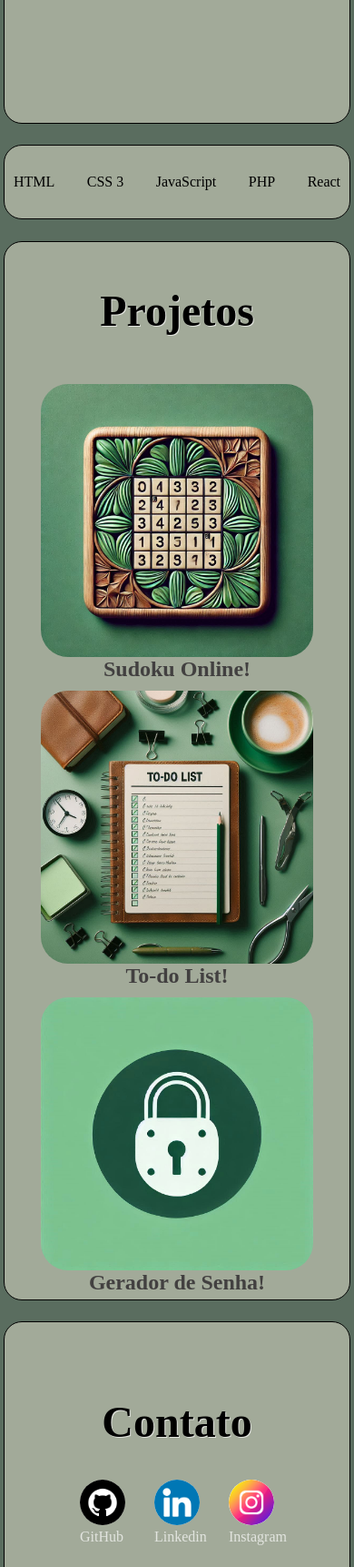
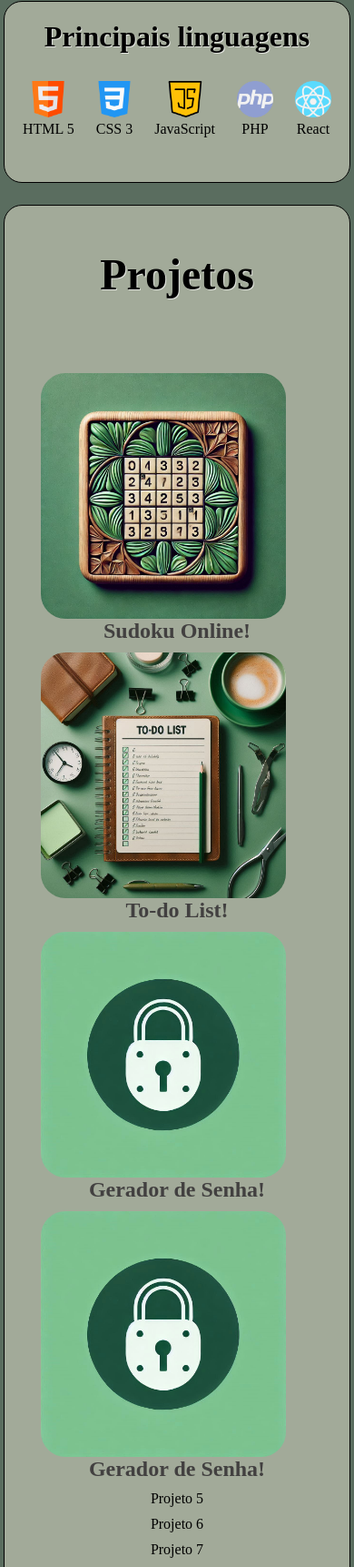
Before and after one commit to MatheusAG16/meu-portifolio, a plain HTML site: page index.html in a window 390 px wide. Shown: the part 900-2622 px from the top of the page at 91% size. Drawn offline with nearby package versions, Linux system fonts and the light colour scheme; a web font is replaced by a local one.

Commit message:
Testando Carrossel de imagens

```diff
--- a/index.html
+++ b/index.html
@@ -18,17 +18,25 @@
       rel="stylesheet"
     />
 
+    <!--Icones personalizados do GoogleFonts-->
+    <link
+      rel="stylesheet"
+      href="https://fonts.googleapis.com/css2?family=Material+Symbols+Outlined:opsz,wght,FILL,GRAD@20..48,100..700,0..1,-50..200"
+    />
+
     <!-- Favicon da página -->
     <link rel="shortcut icon" href="images/icon-fav.png" type="image/x-icon" />
 
     <!--Media querrys-->
     <link rel="stylesheet" href="style.css" media="all" />
-    <link rel="stylesheet" href="mobile.css" media="(max-width: 800px)" />
+    <link rel="stylesheet" href="mobile.css" media="(max-width: 768px)" />
     <link
       rel="stylesheet"
       href="tablet.css"
-      media="(min-width: 801px) and (max-width: 1024px)"
+      media="(min-width: 769px) and (max-width: 1024px)"
     />
+
+    <script src="script.js" defer></script>
   </head>
   <body>
     <!-- Cabeçalho fixo com navegação -->
@@ -75,18 +83,67 @@
 
       <!-- Seção de linguagens utilizadas -->
       <div class="container" id="linguagens">
+        <h1>Principais linguagens</h1>
         <ol>
-          <li><img src="" alt="" />HTML</li>
-          <li>CSS 3</li>
-          <li>JavaScript</li>
-          <li>PHP</li>
-          <li>React</li>
+          <li>
+            <figure>
+              <img
+                src="images/html.png"
+                alt="Icone do HTML"
+                class="linguagens__imagens"
+              />
+              <figcaption>HTML 5</figcaption>
+            </figure>
+          </li>
+          <li>
+            <figure>
+              <img
+                src="images/css-3.png"
+                alt="Icone do CSS"
+                class="linguagens__imagens"
+              />
+              <figcaption>CSS 3</figcaption>
+            </figure>
+          </li>
+          <li>
+            <figure>
+              <img
+                src="images/java-script.png"
+                alt="Icone do JavaScript"
+                class="linguagens__imagens"
+              />
+              <figcaption>JavaScript</figcaption>
+            </figure>
+          </li>
+          <li>
+            <figure>
+              <img
+                src="images/php.png"
+                alt="Icone do PHP"
+                class="linguagens__imagens"
+              />
+              <figcaption>PHP</figcaption>
+            </figure>
+          </li>
+          <li>
+            <figure>
+              <img
+                src="images/react.png"
+                alt="Icone do React"
+                class="linguagens__imagens"
+              />
+              <figcaption>React</figcaption>
+            </figure>
+          </li>
         </ol>
       </div>
 
-      <!-- Seção de projetos com contêiner -->
+      <!-- Seção de projetos com container -->
       <div class="container" id="projetos">
         <h1>Projetos</h1>
+        <button class="projeto__btn projeto__btn--anterior">
+          <span class="material-symbols-outlined"> arrow_back_ios </span>
+        </button>
         <div id="div-projetos">
           <!-- Projeto 1 -->
           <div class="projeto">
@@ -94,11 +151,10 @@
               <img
                 src="images/sudoku-intro.jpg"
                 alt="Screenshot do site online 'Sudoku' feito por Matheus de Andrade"
-                id="img-sudoku" class="img-projeto"
+                id="img-sudoku"
+                class="img-projeto"
               />
-              <h2>
-                Sudoku Online!
-              </h2>
+              <h2>Sudoku Online!</h2>
             </a>
           </div>
 
@@ -108,14 +164,11 @@
               <img
                 src="images/to-do-list-intro.jpg"
                 alt="Screenshot do site online 'To-do-list' feito por Matheus de Andrade"
-                id="img-to-do-list" class="img-projeto"
+                id="img-to-do-list"
+                class="img-projeto"
               />
-              <h2>
-                To-do List!
-              </h2>
+              <h2>To-do List!</h2>
             </a>
-
-
           </div>
 
           <!-- Projeto 3 -->
@@ -126,14 +179,37 @@
             >
               <img
                 src="images/gerador-de-senha-intro.jpg"
-                alt="Imagem do site Gerador de Senha criado por Matheus de Andrade!" id="img-gerador" class="img-projeto"
+                alt="Imagem do site Gerador de Senha criado por Matheus de Andrade!"
+                id="img-gerador"
+                class="img-projeto"
               />
-              <h2>
-                Gerador de Senha!
-              </h2>
+              <h2>Gerador de Senha!</h2>
             </a>
           </div>
+
+          <div class="projeto">
+            <a
+              href="https://matheusag16.github.io/Gerador-de-Senha/"
+              target="_blank"
+            >
+              <img
+                src="images/gerador-de-senha-intro.jpg"
+                alt="Imagem do site Gerador de Senha criado por Matheus de Andrade!"
+                id="img-gerador"
+                class="img-projeto"
+              />
+              <h2>Gerador de Senha!</h2>
+            </a>
+          </div>
+          <div class="projeto">Projeto 5</div>
+          <div class="projeto">Projeto 6</div>
+          <div class="projeto">Projeto 7</div>
+          <div class="projeto">Projeto 8</div>
+          <div class="projeto">Projeto 9</div>
         </div>
+        <button class="projeto__btn projeto__btn--proximo">
+          <span class="material-symbols-outlined"> arrow_forward_ios </span>
+        </button>
       </div>
 
       <!-- Seção de contato com contêiner -->
@@ -142,18 +218,26 @@
         <div class="redes">
           <!-- Links para redes sociais -->
           <a href="https://github.com/MatheusAG16" target="_blank">
-            <div><img src="images/github.png" alt="" />GitHub</div>
+            <div>
+              <img src="images/github.png" alt="Icone do GitHub" />GitHub
+            </div>
           </a>
           <div>
             <a
               href="https://www.linkedin.com/in/matheus-germano-217070203/"
               target="_blank"
-              ><img src="images/linkedin.png" alt="" />Linkedin</a
+              ><img
+                src="images/linkedin.png"
+                alt="Icone do Linkedin"
+              />Linkedin</a
             >
           </div>
           <div>
             <a href="https://www.instagram.com/matheus_a.g" target="_blank"
-              ><img src="images/instagram.png" alt="" />Instagram</a
+              ><img
+                src="images/instagram.png"
+                alt="Icone do Instagram"
+              />Instagram</a
             >
           </div>
         </div>
--- /dev/null
+++ b/script.js
@@ -0,0 +1,27 @@
+//Script para passar os projetos
+
+const projetoContainer = document.querySelector("#div-projetos");
+const projetos = document.querySelectorAll(".projeto");
+const btnAnterior = document.querySelector(".projeto__btn--anterior");
+const btnProximo = document.querySelector(".projeto__btn--proximo");
+
+let currentIndex = 0;
+const projetosVisiveis = 3; // Número de projetos visíveis de cada vez
+
+function mostrarProjetos(index) {
+  projetoContainer.style.transform = `translateX(-${index * 379}px)`; // Ajuste a largura conforme necessário
+}
+
+btnAnterior.addEventListener("click", () => {
+  if (currentIndex > 0) {
+    currentIndex -= projetosVisiveis;
+    mostrarProjetos(currentIndex);
+  }
+});
+
+btnProximo.addEventListener("click", () => {
+  if (currentIndex < projetos.length - projetosVisiveis) {
+    currentIndex += projetosVisiveis;
+    mostrarProjetos(currentIndex);
+  }
+});
--- a/style.css
+++ b/style.css
@@ -4,6 +4,7 @@
   margin: 0;
   font-family: "Jersey 15", serif;
   transition: all 0.3s ease-in-out;
+  box-sizing: border-box;
 }
 
 /* Define o comportamento suave de rolagem e o espaçamento de rolagem no topo */
@@ -14,7 +15,7 @@ html {
 
 /* Define a cor de fundo do corpo da página */
 body {
-    background-color: #5A6D5F;
+  background-color: #5a6d5f;
 }
 
 /* Adiciona uma sombra ao texto dos títulos <h1> */
@@ -26,7 +27,7 @@ h1 {
 a {
   text-decoration: none;
   color: rgba(255, 255, 255, 0.692);
-    transition: .1s;
+  transition: 0.1s;
 }
 
 a:hover {
@@ -49,14 +50,15 @@ header {
 }
 
 /* Estilo dos links de navegação dentro do cabeçalho */
-header nav ol li a{
+header nav ol li a {
   text-decoration: none;
   font-size: 1.5em;
-    transition: .5s;
+  transition: 0.5s;
 }
 
 /* Define a altura e a largura do contêiner de navegação e da lista ordenada */
-header nav, ol {
+header nav,
+ol {
   height: 100%;
   width: 100%;
 }
@@ -85,7 +87,7 @@ main {
 
 /* Estilo do contêiner principal */
 .container {
-    height: 95vh;
+  height: 70vh;
   width: 60vw;
   border: 1px solid black;
   border-radius: 20px;
@@ -115,7 +117,8 @@ div#sobre-mim {
 }
 
 /* Define a largura máxima dos elementos parte 1 e parte 2 que são o "Olá, mundo e Sobre mim" */
-div#parte-1, #parte2 {
+div#parte-1,
+#parte2 {
   max-width: 100%;
 }
 
@@ -146,10 +149,16 @@ div#parte-1, #parte2 {
 
 /* Estilo da seção de linguagens */
 div#linguagens {
-    height: 80px;
+  height: 200px;
+  padding: 20px;
   display: flex;
+  flex-direction: column;
   align-items: center;
   justify-content: center;
+}
+
+.linguagens__imagens {
+  width: 40px;
 }
 
 /* Define o estilo da lista de linguagens */
@@ -163,8 +172,11 @@ div#linguagens ol {
 
 /* Define o estilo dos itens da lista de linguagens */
 div#linguagens li {
-    display: inline;
-    padding: 10px;
+  text-align: center;
+}
+
+#projetos {
+  overflow: hidden;
 }
 
 /* Estilo dos títulos na seção de projetos */
@@ -176,22 +188,32 @@ div#linguagens li {
 
 /* Estilo do contêiner de projetos */
 #div-projetos {
+  overflow: hidden;
   display: flex;
   justify-content: space-evenly;
-    height: 80%;
+  /* background-color: black; */
+}
+
+/*Estilo dos botões para passar os projetos*/
+.projeto__btn {
+  width: 50px;
+  border: none;
+  border-radius: 10px;
+  background-color: #5a6d5f;
+  opacity: 0;
+}
+
+.projeto__btn:hover {
+  opacity: 1;
+  cursor: pointer;
 }
 
 /* Estilo individual dos projetos */
 .projeto {
-    width: 30%;
-    height: 80%;
+  min-width: 33%;
+  height: auto;
   text-align: center;
   padding: 5px;
-
-}
-
-.projeto img {
-    transition: 0.3s;
 }
 
 .projeto img:hover {
@@ -201,11 +223,11 @@ div#linguagens li {
 
 /* Estilo das imagens dentro dos projetos */
 .projeto img {
-    max-width: 100%;
-    width: auto;
-    height: 100%;
+  max-width: 90%;
+  max-height: auto;
   object-fit: cover;
   border-radius: 10%;
+  transition: 0.3s;
 }
 
 /* Estilo dos links dentro dos projetos */
```
Lines whose indentation alone changed are shown as unchanged.
